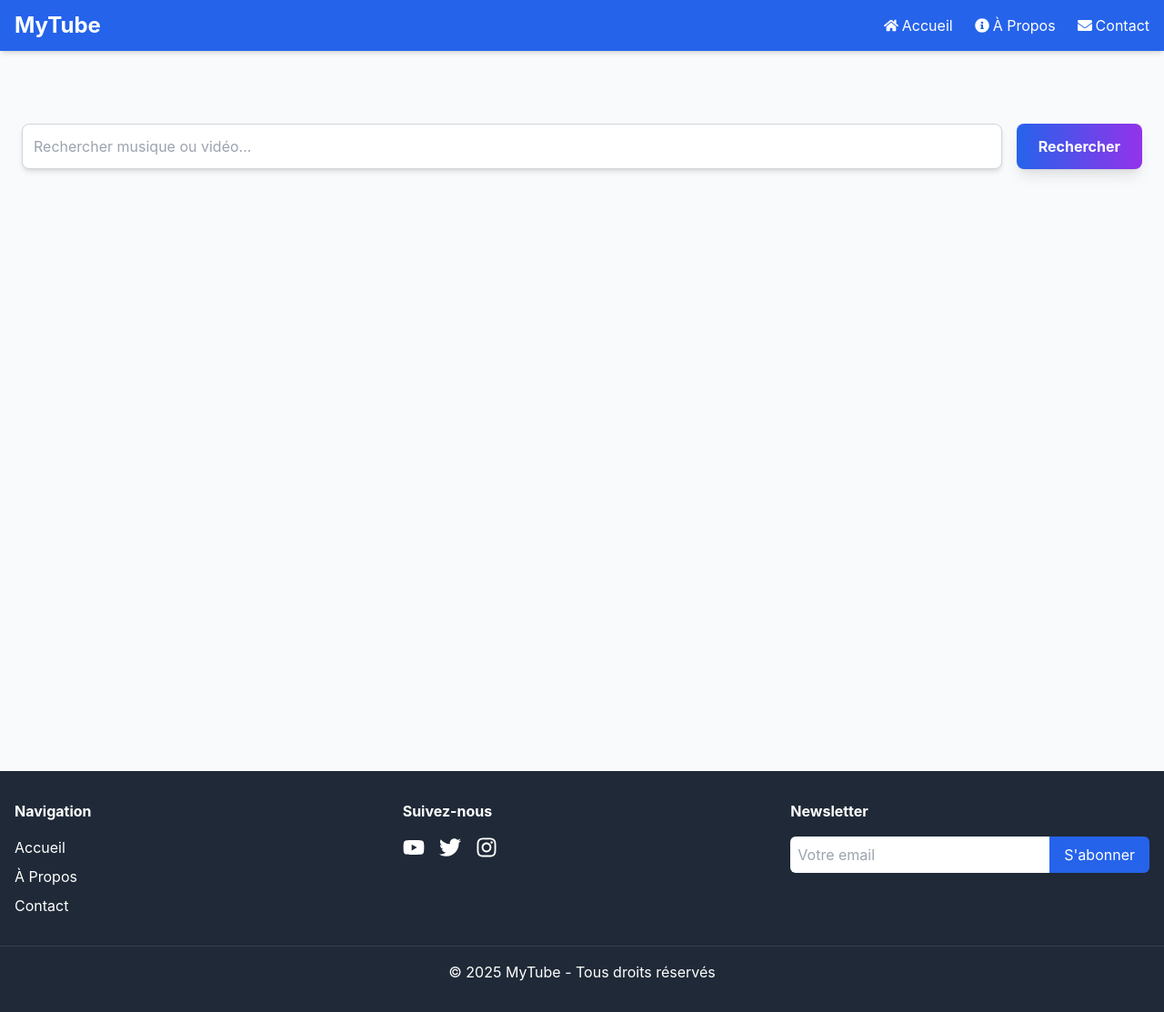
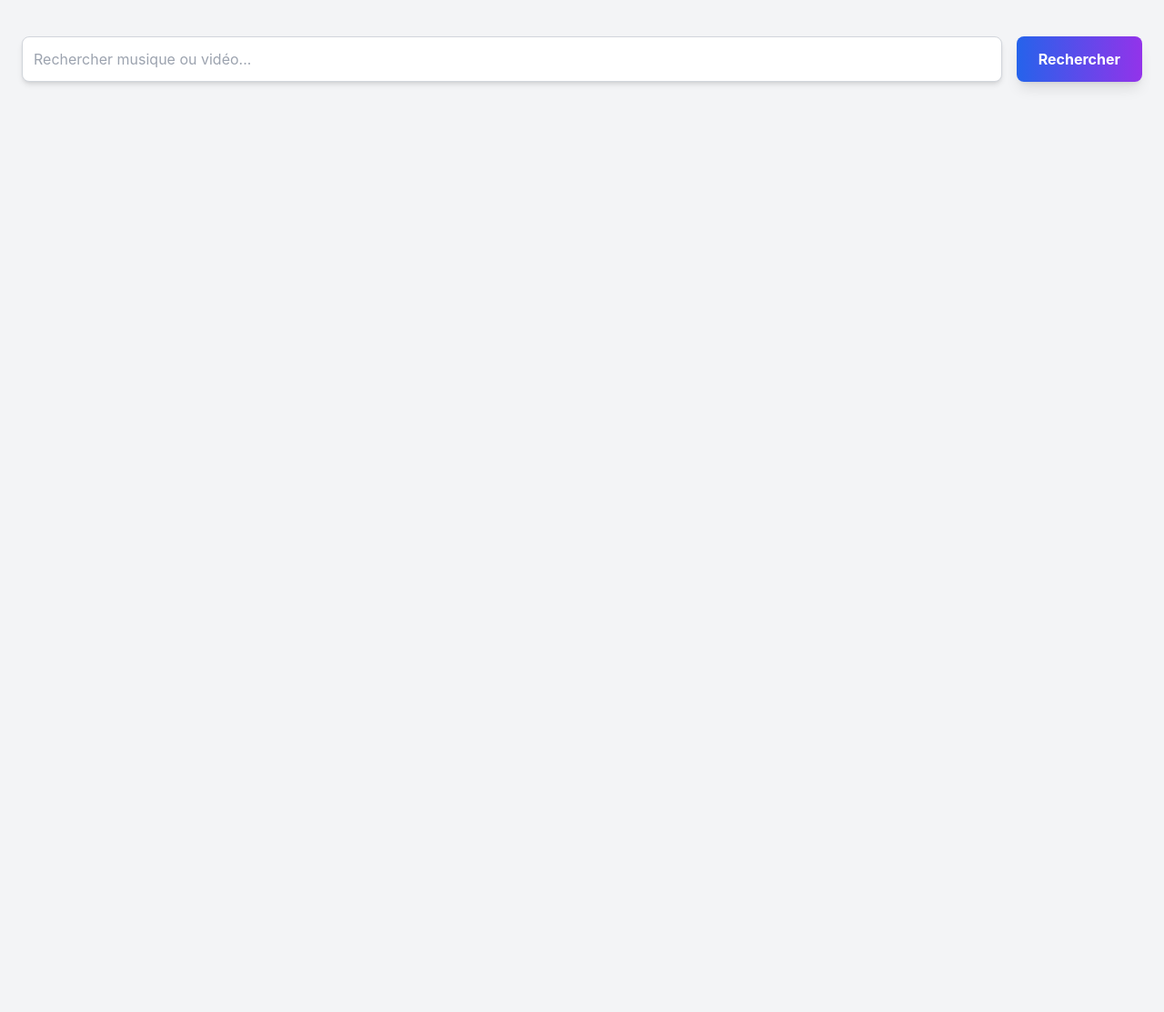
Before and after one commit to Crazynotdev/My-Tube, a Next.js app: page / in a window 1280 px wide. Shown: the whole page at 91% size. After the commit the page ends 800 px from the top, so only its background shows below. Built offline with nearby package versions, Linux system fonts and the light colour scheme.

Commit message:
Update layout.tsx

```diff
--- a/app/layout.tsx
+++ b/app/layout.tsx
@@ -1,5 +1,4 @@
-'use client';
-
+"use client";
 
 import type { Metadata } from "next";
 import "./globals.css";
@@ -10,6 +9,15 @@ import { FaHome, FaInfoCircle, FaEnvelope, FaBars, FaTimes, FaYoutube, FaTwitter
 export const metadata: Metadata = {
   title: "MyTube - Téléchargez Musique et Vidéos Gratuitement",
   description: "Recherchez, prévisualisez et téléchargez des MP3 et MP4 depuis YouTube et plus. Simple, rapide et gratuit.",
+  icons: {
+    icon: "/favicon.ico",
+  },
+  themeColor: "#2563eb",
+  openGraph: {
+    title: "MyTube",
+    description: "Votre plateforme de téléchargement multimédia",
+    images: "/og-image.jpg",
+  },
 };
 
 export default function RootLayout({ children }: { children: React.ReactNode }) {
@@ -17,78 +25,9 @@ export default function RootLayout({ children }: { children: React.ReactNode })
 
   return (
     <html lang="fr">
-      <body className="antialiased bg-gray-50 dark:bg-gray-900 text-gray-900 dark:text-gray-100 transition-colors duration-300">
-        {/* Header */}
-        <header className="fixed w-full bg-blue-600 text-white shadow-md z-50">
-          <div className="max-w-7xl mx-auto px-4 py-3 flex items-center justify-between">
-            <Link href="/" className="flex items-center space-x-2">
-              <h1 className="text-2xl font-bold">MyTube</h1>
-            </Link>
-            {/* Desktop Nav */}
-            <nav className="hidden md:flex space-x-6 items-center">
-              <Link href="/" className="flex items-center space-x-1 hover:text-blue-200 transition">
-                <FaHome /> <span>Accueil</span>
-              </Link>
-              <Link href="/about" className="flex items-center space-x-1 hover:text-blue-200 transition">
-                <FaInfoCircle /> <span>À Propos</span>
-              </Link>
-              <Link href="/contact" className="flex items-center space-x-1 hover:text-blue-200 transition">
-                <FaEnvelope /> <span>Contact</span>
-              </Link>
-            </nav>
-            {/* Mobile Menu Button */}
-            <button
-              className="md:hidden text-white"
-              onClick={() => setMenuOpen(!menuOpen)}
-              aria-label="Menu"
-            >
-              {menuOpen ? <FaTimes size={24} /> : <FaBars size={24} />}
-            </button>
-          </div>
-          {/* Mobile Menu */}
-          {menuOpen && (
-            <div className="md:hidden bg-blue-700">
-              <Link href="/" className="block py-2 px-4 hover:bg-blue-800">Accueil</Link>
-              <Link href="/about" className="block py-2 px-4 hover:bg-blue-800">À Propos</Link>
-              <Link href="/contact" className="block py-2 px-4 hover:bg-blue-800">Contact</Link>
-            </div>
-          )}
-        </header>
-
-        {/* Main Content */}
-        <main className="pt-24 pb-8 min-h-screen">{children}</main>
-
-        {/* Footer */}
-        <footer className="bg-gray-800 text-white py-8 mt-12">
-          <div className="max-w-7xl mx-auto px-4 grid grid-cols-1 md:grid-cols-3 gap-8">
-            <div>
-              <h3 className="font-bold mb-4">Navigation</h3>
-              <ul className="space-y-2">
-                <li><Link href="/" className="hover:text-blue-400">Accueil</Link></li>
-                <li><Link href="/about" className="hover:text-blue-400">À Propos</Link></li>
-                <li><Link href="/contact" className="hover:text-blue-400">Contact</Link></li>
-              </ul>
-            </div>
-            <div>
-              <h3 className="font-bold mb-4">Suivez-nous</h3>
-              <div className="flex space-x-4">
-                <a href="#" className="hover:text-red-500"><FaYoutube size={24} /></a>
-                <a href="#" className="hover:text-blue-400"><FaTwitter size={24} /></a>
-                <a href="#" className="hover:text-pink-500"><FaInstagram size={24} /></a>
-              </div>
-            </div>
-            <div>
-              <h3 className="font-bold mb-4">Newsletter</h3>
-              <form className="flex">
-                <input type="email" placeholder="Votre email" className="flex-1 p-2 rounded-l-md border-none focus:outline-none" />
-                <button className="bg-blue-600 px-4 rounded-r-md hover:bg-blue-700">S'abonner</button>
-              </form>
-            </div>
-          </div>
-          <div className="mt-8 text-center border-t border-gray-700 pt-4">
-            © 2025 MyTube - Tous droits réservés
-          </div>
-        </footer>
+      <body className="antialiased">
+        {/* Header + main + footer */}
+        {children}
       </body>
     </html>
   );
```
